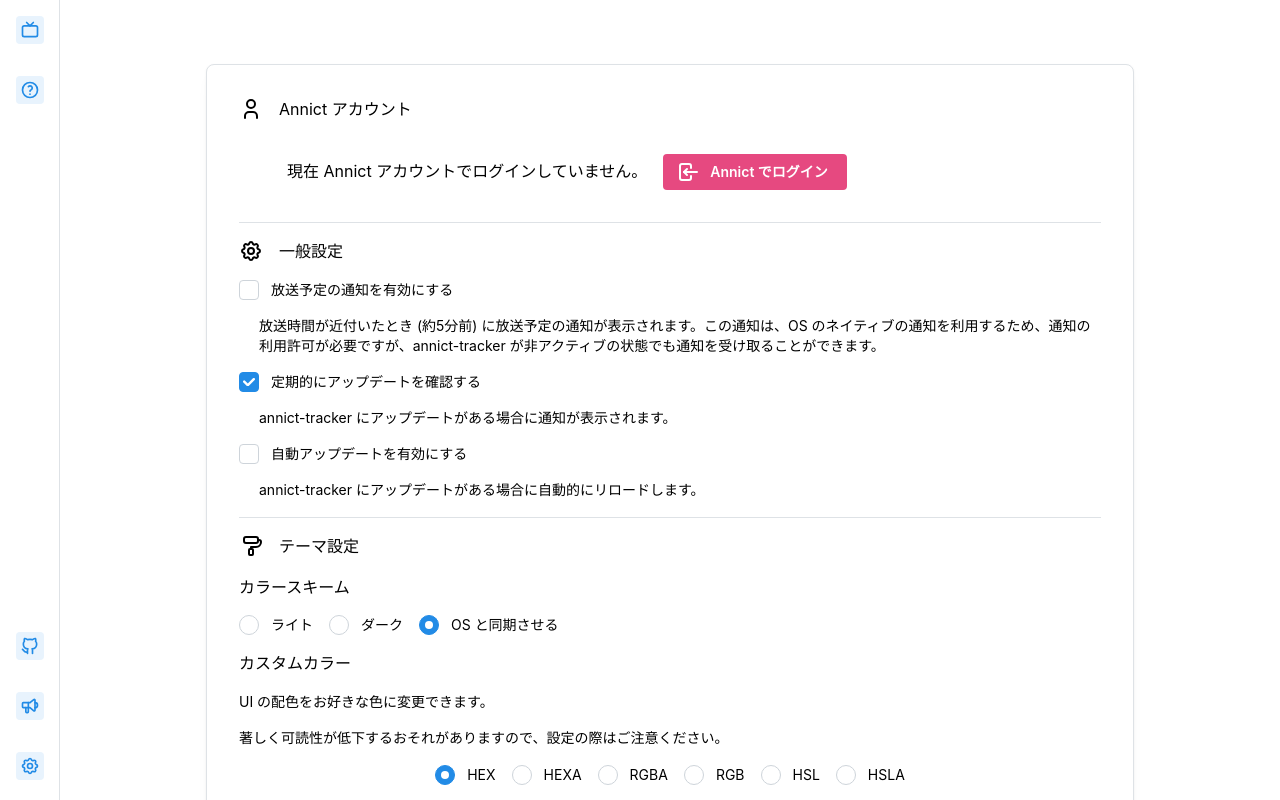
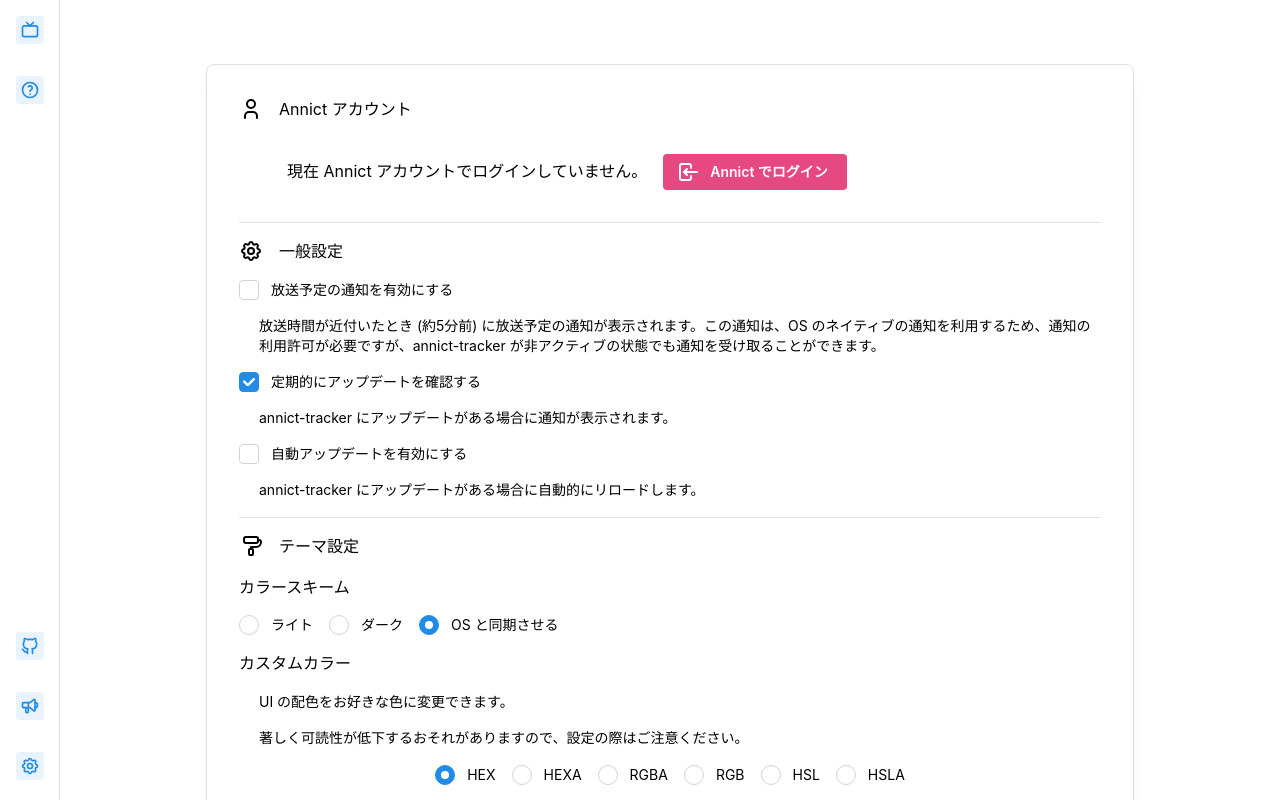
Before and after one commit to SlashNephy/annict-tracker, a React (Vite) app in the folder pages/: page /settings in a window 1280 px wide. Shown: the top 800 px of the page. Built offline with nearby package versions, Linux system fonts and the light colour scheme; no server answers.

Commit message:
インデント調整

```diff
--- a/pages/src/components/settings/ThemeSettings.tsx
+++ b/pages/src/components/settings/ThemeSettings.tsx
@@ -52,8 +52,12 @@
         </Radio.Group>
 
         <Text>カスタムカラー</Text>
-        <Text size="sm">UI の配色をお好きな色に変更できます。</Text>
-        <Text size="sm">著しく可読性が低下するおそれがありますので、設定の際はご注意ください。</Text>
+        <Text ml="lg" size="sm">
+          UI の配色をお好きな色に変更できます。
+        </Text>
+        <Text ml="lg" size="sm">
+          著しく可読性が低下するおそれがありますので、設定の際はご注意ください。
+        </Text>
         <Stack>
           <Group justify="center">
             <TypedRadioGroup value={customColorFormat} onToggle={setCustomColorFormat}>
```
